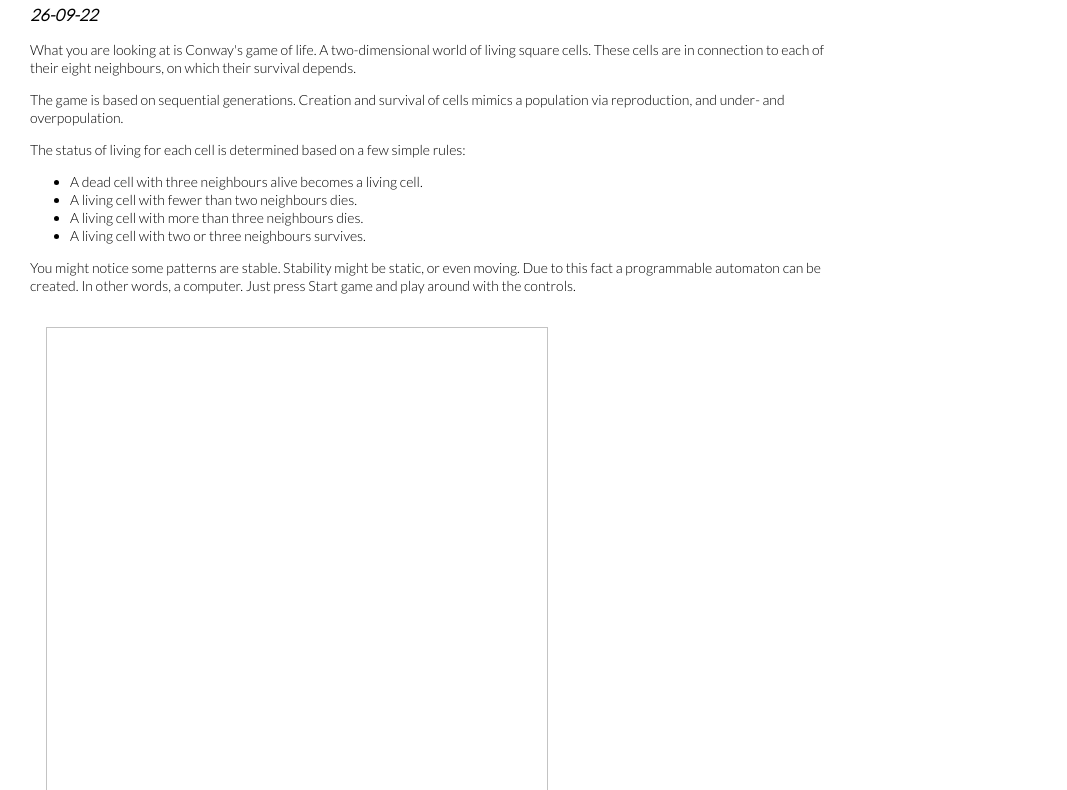
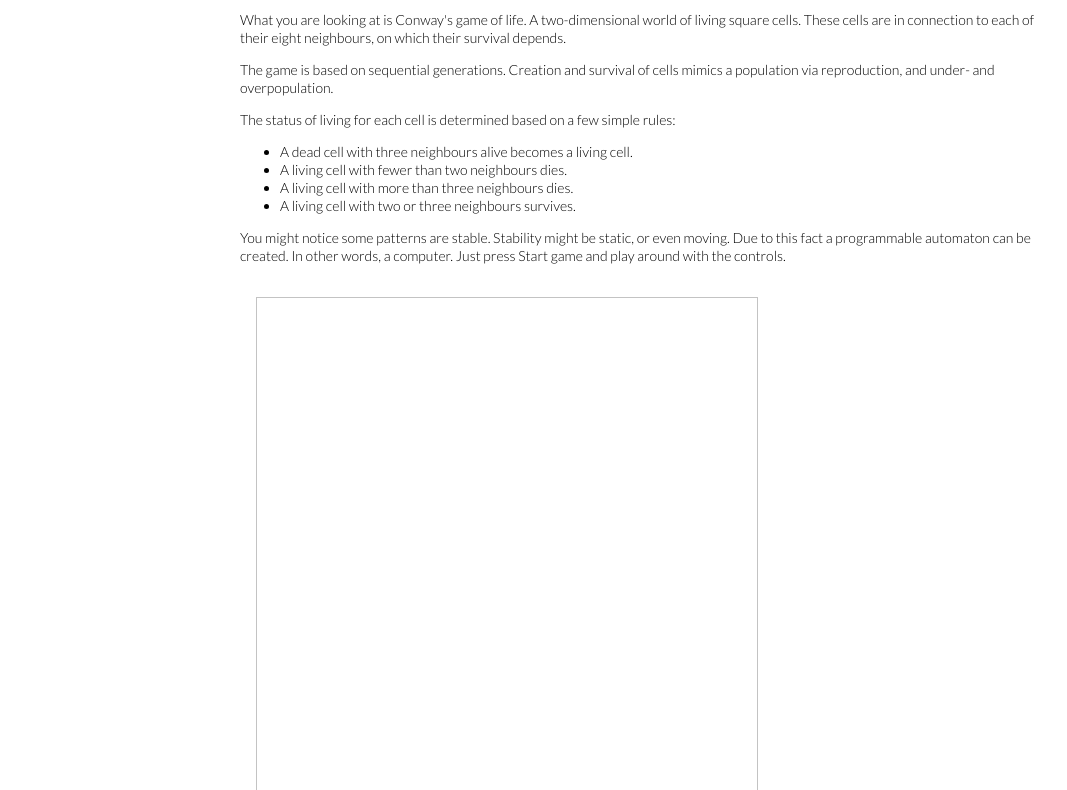
Before and after one commit to technologiemas/technologiemas.github.io, a plain HTML site: page game_of_life.html in a window 1280 px wide. Shown: the part 165-955 px from the top of the page, without its empty margins (0-1067 px from the left). Drawn offline with nearby package versions, Linux system fonts and the light colour scheme.

Commit message:
update dataviz

```diff
--- a/styles.css
+++ b/styles.css
@@ -3,11 +3,12 @@
 
 body{
     max-width: 800px;
-    margin: 30px;
+    /*margin: 30px;*/
+    margin: auto;
     text-justify: inter-word;
     font-size:14px;
     font-weight:400;
-      letter-spacing:0;
+    letter-spacing:0;
     line-height:1.28581;
 
 }
```
